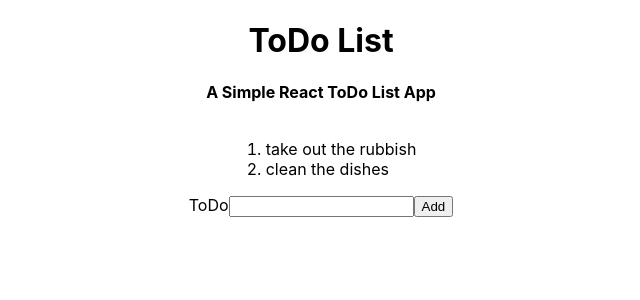
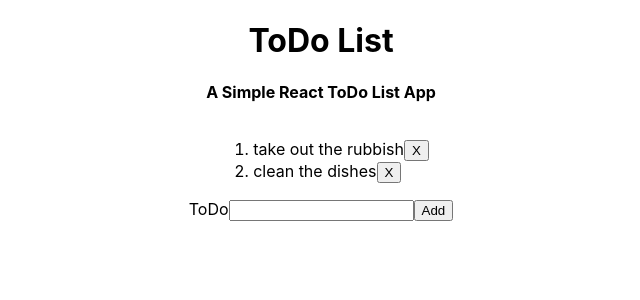
Before and after one commit to RMCollins175/To-Do-List, a React (Create React App) app: page / in a window 1280 px wide. Shown: the top 300 px of the page, without its empty margins (319-959 px from the left). Built offline with nearby package versions, Linux system fonts and the light colour scheme.

Commit message:
add remove functionality to To Do list

```diff
--- a/package.json
+++ b/package.json
@@ -8,7 +8,8 @@
     "@testing-library/user-event": "^7.2.1",
     "react": "^16.12.0",
     "react-dom": "^16.12.0",
-    "react-scripts": "3.3.0"
+    "react-scripts": "3.3.0",
+    "react-uuid": "^1.0.2"
   },
   "scripts": {
     "start": "react-scripts start",
--- /dev/null
+++ b/src/ToDo.css
@@ -0,0 +1,6 @@
+.ToDo {
+
+}
+
+.List {
+}
--- a/src/ToDo.js
+++ b/src/ToDo.js
@@ -1,13 +1,17 @@
-import React from 'react'
+import React from "react";
+import "./ToDo.css";
 
 class ToDo extends React.Component {
-    render() {
-        return(
-            <div>
-                <li>{this.props.item}</li>
-            </div>
-        )
-    }
+  render() {
+    return (
+      <div className="ToDo">
+        <li className="List">
+          {this.props.item}
+          <button onClick={this.props.remove}>X</button>
+        </li>
+      </div>
+    );
+  }
 }
 
-export default ToDo
+export default ToDo;
--- a/src/ToDoList.js
+++ b/src/ToDoList.js
@@ -2,29 +2,42 @@ import React from "react";
 import ToDo from "./ToDo";
 import ToDoListForm from "./ToDoListForm";
 import './ToDoList.css'
+import uuid from 'react-uuid'
 
 class ToDoList extends React.Component {
   constructor(props) {
     super(props);
     this.state = {
       todos: [
-        { toDoItem: "take out the rubbish" },
-        { toDoItem: "clean the dishes" }
+        { toDoItem: "take out the rubbish", id: uuid()},
+        { toDoItem: "clean the dishes", id: uuid() }
       ]
     };
     this.addTodo = this.addTodo.bind(this)
   }
 
   addTodo(todo) {
-      console.log('add todo')
       let newToDo = {...todo}
     this.setState(st => ({
         todos: [...st.todos, newToDo]
     }))
   }
 
+  remove(id) {
+    console.log('removing')
+    this.setState(st => ({
+        todos: st.todos.filter(t => t.id !== id)
+    }))
+
+  }
+
   render() {
-    const todos = this.state.todos.map(m => <ToDo item={m.toDoItem} />);
+    const todos = this.state.todos.map(m =>
+    <ToDo
+    item={m.toDoItem}
+    id={m.id}
+    remove={() => this.remove(m.id)}
+    />);
 
     return (
       <div className="ToDoList">
--- a/src/ToDoListForm.js
+++ b/src/ToDoListForm.js
@@ -1,4 +1,5 @@
 import React from "react";
+import uuid from 'react-uuid'
 
 class ToDoListForm extends React.Component {
   constructor(props) {
@@ -14,7 +15,8 @@ class ToDoListForm extends React.Component {
 
   handleSubmit(evt) {
     evt.preventDefault() //prevent page from refreshing
-    this.props.addTodo(this.state)
+    const newToDo = {...this.state, id: uuid()}
+    this.props.addTodo(newToDo)
     this.setState({ toDoItem: "" }) // reset the forms
   }
 
```
Also changed, not shown: 1 other file (tests, documents, lock files or other folders).
